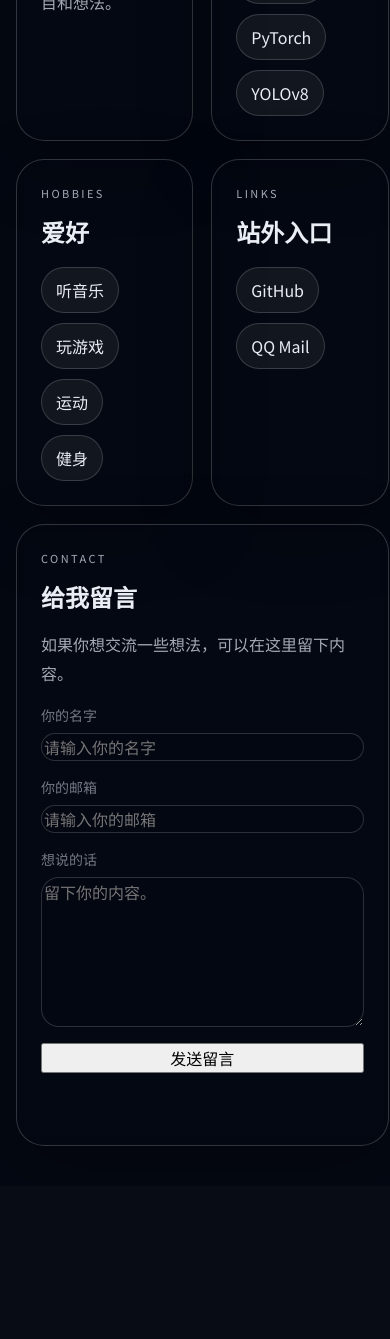
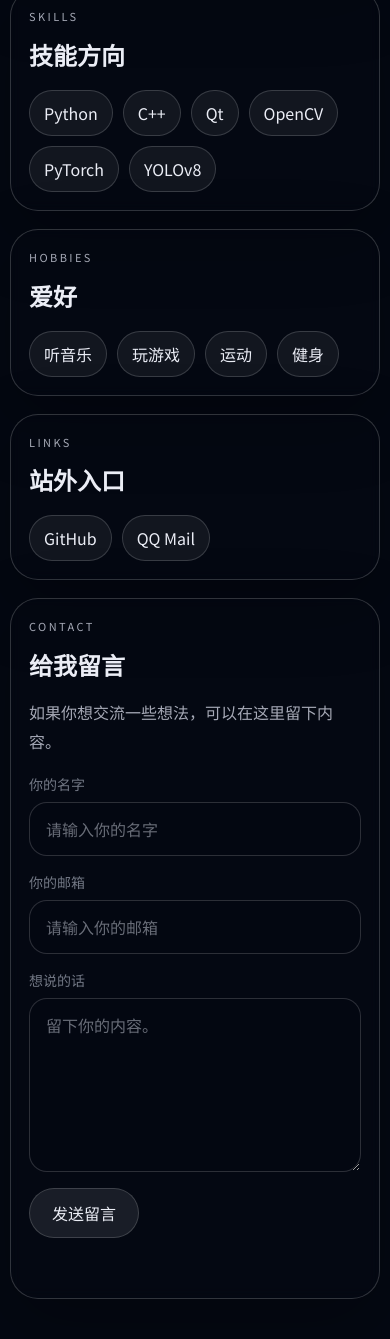
Before and after one commit to Yusky520/my-website, a Flask app: page / in a window 390 px wide. Shown: the part 858-2197 px from the top of the page. Before the commit the page ends 2004 px from the top, so only its background shows below. Run offline with Flask 3, Linux system fonts and the light colour scheme.

Commit message:
Update style.css

```diff
--- a/static/style.css
+++ b/static/style.css
@@ -263,4 +263,95 @@ textarea {
   border: 1px solid rgba(255, 255, 255, 0.16);
   background: rgba(6, 10, 18, 0.18);
   border-radius: 18px;
-  padding:
+  padding: 14px 16px;
+  outline: none;
+}
+
+.contact-form input::placeholder,
+.contact-form textarea::placeholder {
+  color: rgba(228, 232, 245, 0.45);
+}
+
+.contact-form input:focus,
+.contact-form textarea:focus {
+  border-color: rgba(201, 217, 255, 0.48);
+  box-shadow: 0 0 0 3px rgba(201, 217, 255, 0.12);
+}
+
+.contact-form button {
+  justify-self: start;
+  border: 1px solid rgba(255, 255, 255, 0.16);
+  background: rgba(255, 255, 255, 0.09);
+  color: var(--text);
+  padding: 12px 22px;
+  border-radius: 999px;
+  cursor: pointer;
+  transition: transform 180ms ease, background 180ms ease;
+}
+
+.contact-form button:hover {
+  transform: translateY(-1px);
+  background: rgba(255, 255, 255, 0.14);
+}
+
+.contact-form button:disabled {
+  opacity: 0.6;
+  cursor: wait;
+}
+
+.form-status {
+  min-height: 24px;
+  margin: 2px 0 0;
+  color: var(--muted);
+  opacity: 0;
+  transform: translateY(6px);
+  transition: opacity 220ms ease, transform 220ms ease;
+}
+
+.form-status.is-visible {
+  opacity: 1;
+  transform: translateY(0);
+}
+
+.form-status.is-success {
+  color: var(--accent);
+}
+
+.form-status.is-error {
+  color: #ffe6e6;
+}
+
+@media (max-width: 840px) {
+  .topbar {
+    align-items: flex-start;
+    flex-direction: column;
+    gap: 14px;
+  }
+
+  .hero {
+    grid-template-columns: 1fr;
+    justify-items: start;
+  }
+
+  .grid {
+    grid-template-columns: 1fr;
+  }
+}
+
+@media (max-width: 560px) {
+  .topbar,
+  .layout {
+    width: min(100% - 20px, 1180px);
+  }
+
+  .hero,
+  .grid .card,
+  .contact {
+    padding: 18px;
+  }
+
+  .clock-card__time {
+    min-width: 0;
+    font-size: 32px;
+  }
+}
```
